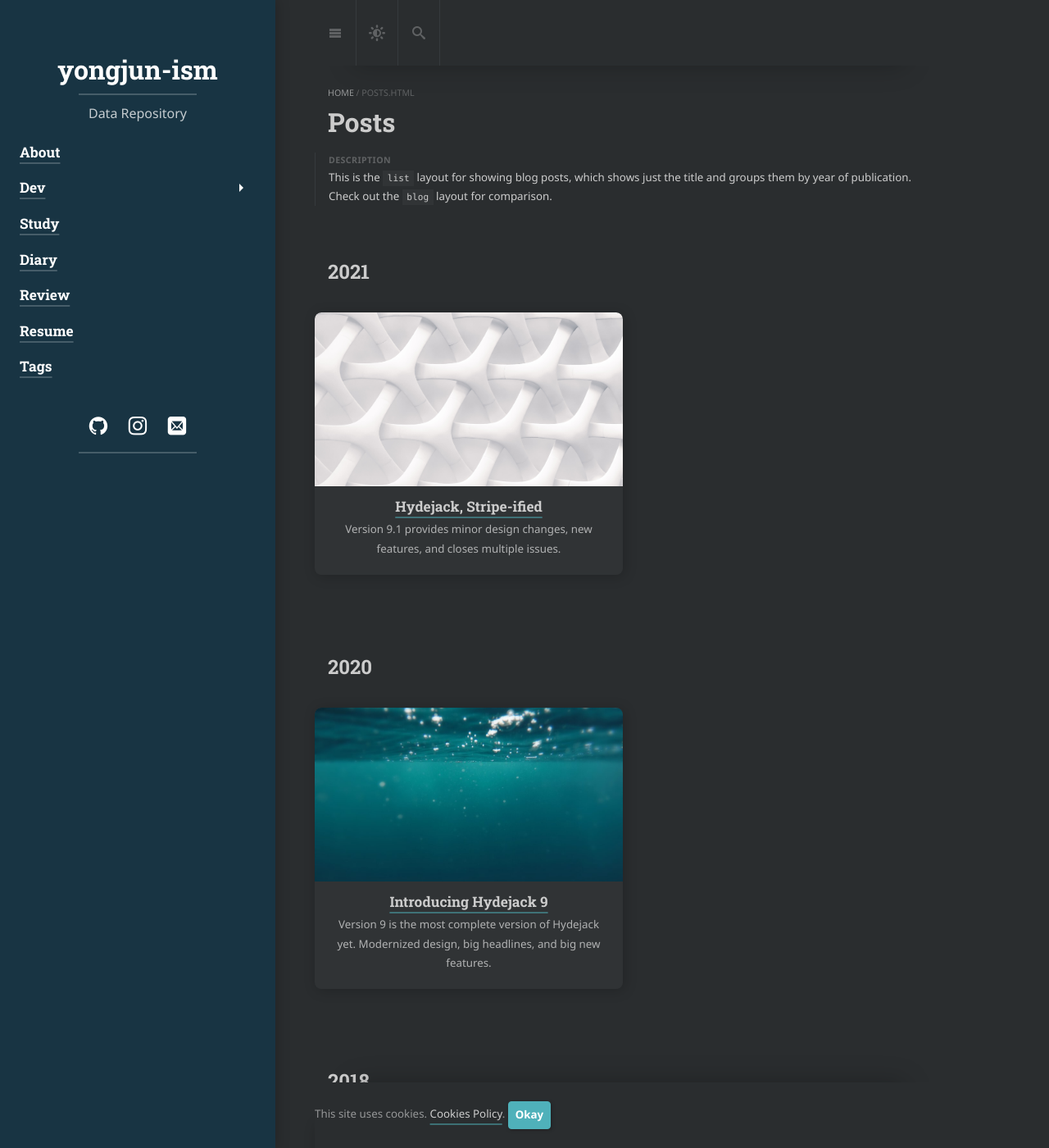
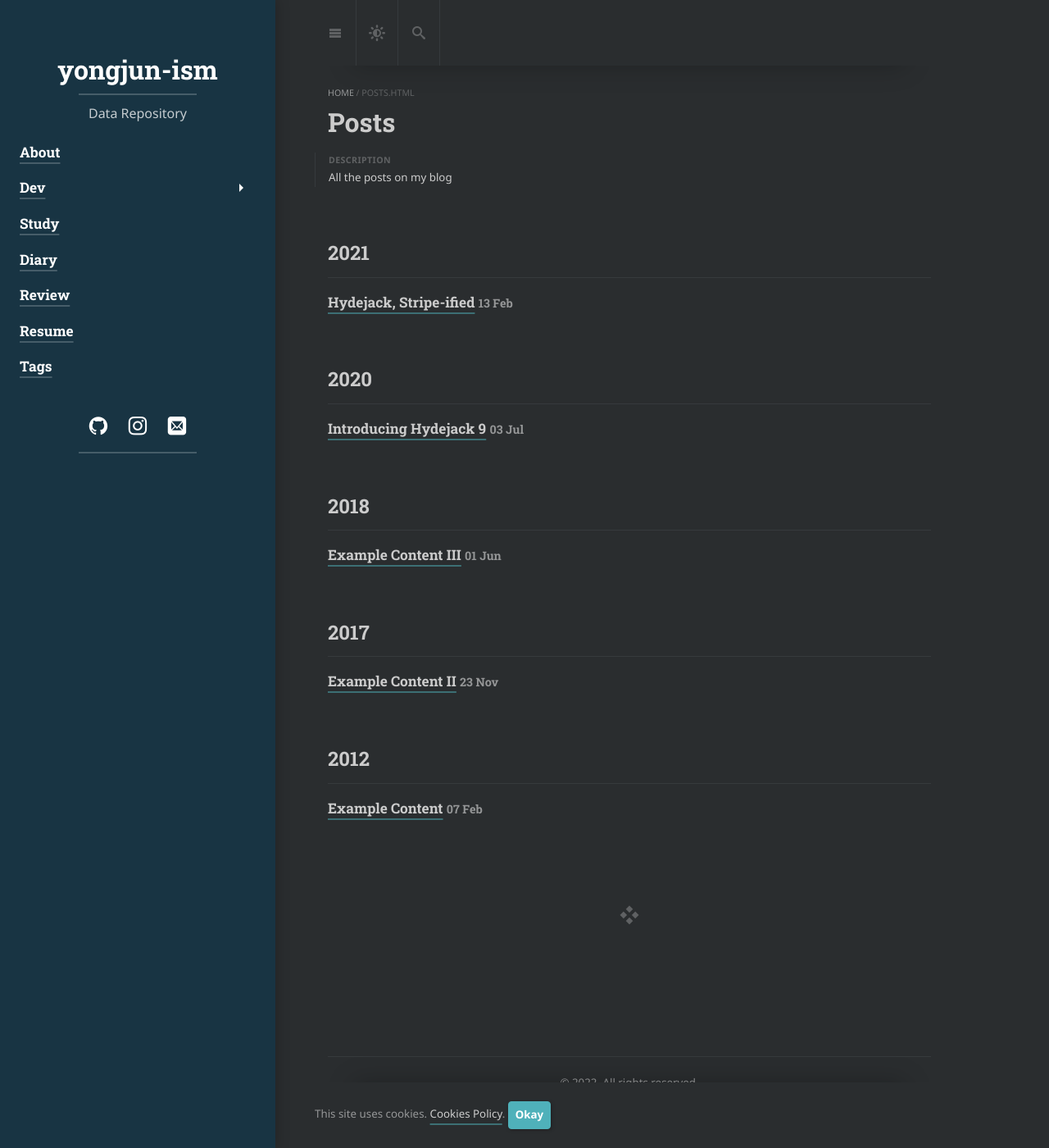
Before and after one commit to yongjunism/yongjunism.github.io, a Jekyll site: the page built from posts.md, in a window 1280 px wide and 1400 px high. Shown: the whole window at 82% size. Built offline with Jekyll 4.4.1, drawn with Linux system fonts in a browser that asks for light colours; cached includes are drawn as plain includes; nearby versions of some CDN libraries; some web fonts are replaced; library files that are not in the unit come from our copies; some of the changed text lies outside the part shown.

Commit message:
Change description

```diff
--- a/posts.md
+++ b/posts.md
@@ -1,8 +1,7 @@
 ---
-layout: grid
+layout: list
 title: Posts
 description: >
-  This is the `list` layout for showing blog posts, which shows just the title and groups them by year of publication.
-  Check out the `blog` layout for comparison.
+  All the posts on my blog
 grouped: true
 ---
```
